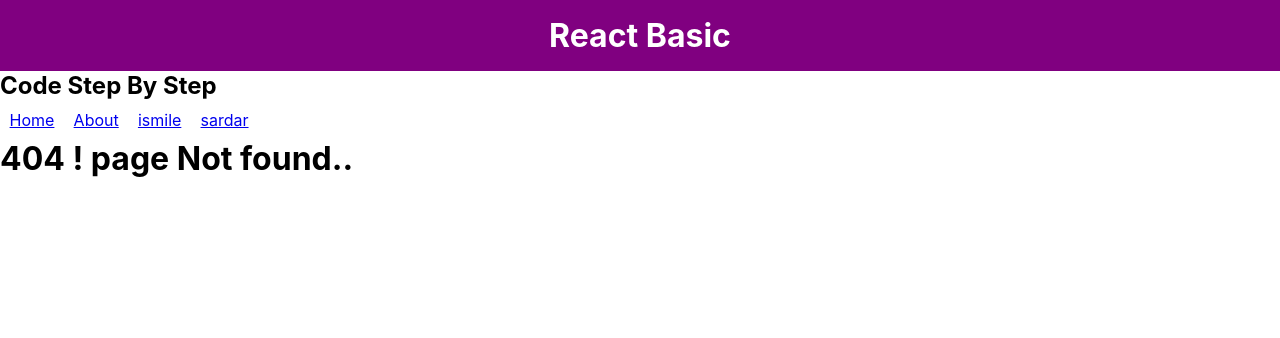
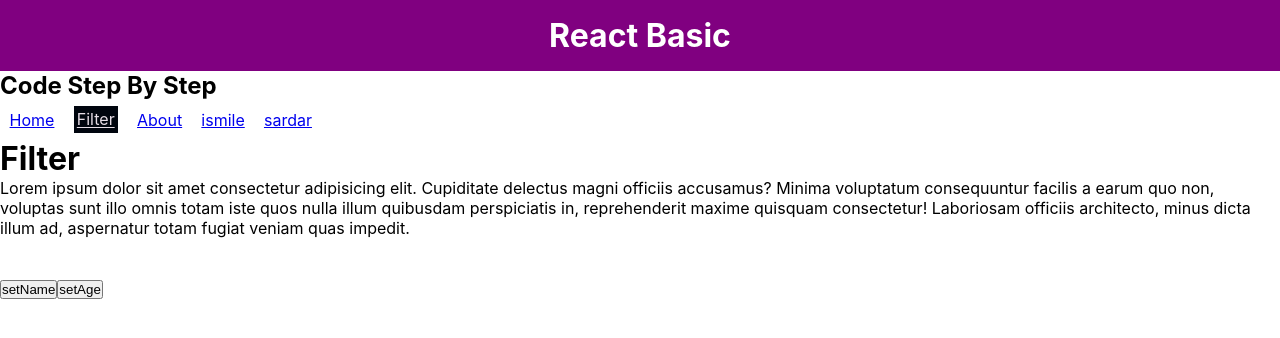
Before and after one commit to ismailsardar/react_2, a React (Create React App) app in the folder my-selfs/: page /filter in a window 1280 px wide. Before the commit this address had no page. Shown: the top 338 px of the page. Built offline with nearby package versions, Linux system fonts and the light colour scheme.

Commit message:
useSearchParams() hook react-router-dom

```diff
--- /dev/null
+++ b/my-selfs/src/components/code_stye_By_stye/pages/Filter.js
@@ -0,0 +1,22 @@
+import React from 'react'
+import { useSearchParams } from 'react-router-dom'
+
+const Filter = () => {
+    const [searchDatas, setSearchDatas] = useSearchParams();
+    const [searchDatas1, setSearchDatas1] = useSearchParams();
+
+    // console.warn(searchDatas.get("age"))
+    // console.warn(searchDatas1.get("name"))
+
+  return (
+    <div>
+        <h1>Filter</h1>
+        <p>Lorem ipsum dolor sit amet consectetur adipisicing elit. Cupiditate delectus magni officiis accusamus? Minima voluptatum consequuntur facilis a earum quo non, voluptas sunt illo omnis totam iste quos nulla illum quibusdam perspiciatis in, reprehenderit maxime quisquam consectetur! Laboriosam officiis architecto, minus dicta illum ad, aspernatur totam fugiat veniam quas impedit.</p>
+        <br /><br />
+        <button onClick={()=>setSearchDatas({name:"ismile"})} >setName</button>
+        <button onClick={()=>setSearchDatas1({age:24})} >setAge</button>
+    </div>
+  )
+}
+
+export default Filter
--- a/my-selfs/src/components/code_stye_By_stye/routes/DemoRouts.js
+++ b/my-selfs/src/components/code_stye_By_stye/routes/DemoRouts.js
@@ -1,6 +1,7 @@
 import React from 'react'
 import {BrowserRouter, Navigate, Route, Routes} from 'react-router-dom'
 import About from '../pages/About'
+import Filter from '../pages/Filter'
 import Home from '../pages/Home'
 import Page404 from '../pages/Page404'
 import User from '../pages/User'
@@ -15,6 +16,8 @@ const DemoRouts = () => {
             <Route path='/' element={<Home />} />
             <Route path='/about' element={<About />} />
 
+            <Route path='/filter' element={<Filter />} />
+
             {/* params routing */}
             <Route path='/user/:name' element={<User />} />
             {/* params routing end */}
--- a/my-selfs/src/components/code_stye_By_stye/routes/nav/NavDemo.js
+++ b/my-selfs/src/components/code_stye_By_stye/routes/nav/NavDemo.js
@@ -8,6 +8,9 @@ const NavDemo = () => {
         <li>
           {/* <Link to="/">Home</Link> */}
           <NavLink to="/">Home</NavLink>
+        </li>
+        <li>
+          <NavLink to="/filter">Filter</NavLink>
         </li>
         <li>
         {/* <Link to="/about">About</Link> */}
```
